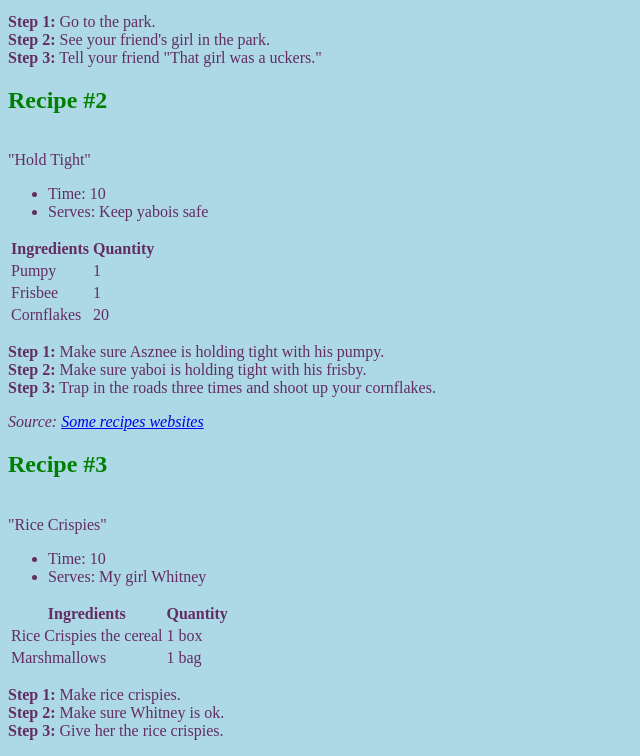
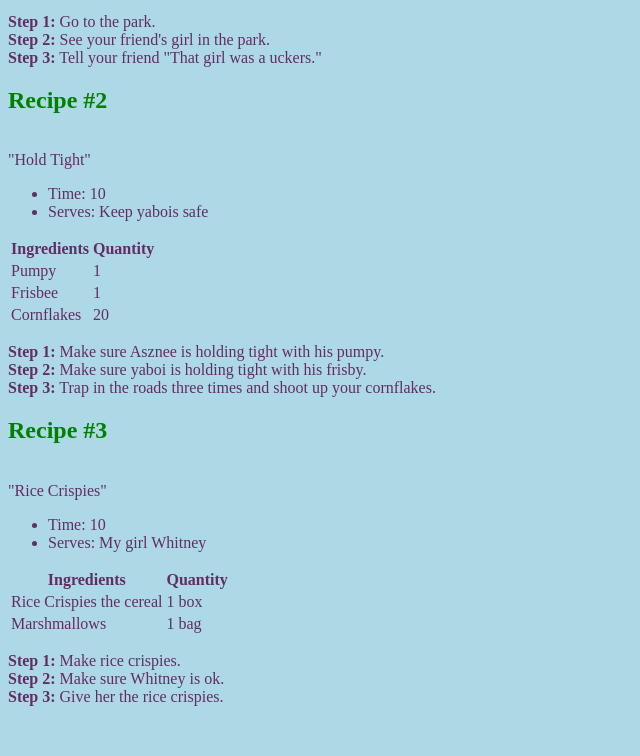
Before and after one commit to kazzmax/kazzmax.github.io, a plain HTML site: page cookbook.html in a window 1280 px wide. Shown: the part 610-1366 px from the top of the page, without its empty margins (0-640 px from the left). After the commit the page ends 1332 px from the top, so only its background shows below. Drawn offline with Linux system fonts and the light colour scheme.

Commit message:
Update cookbook.html

```diff
--- a/cookbook.html
+++ b/cookbook.html
@@ -91,8 +91,6 @@
 <p><strong>Step 1:</strong> Make sure Asznee is holding tight with his pumpy.<br> <strong>Step 2:</strong> Make sure yaboi is holding tight with his frisby.<br> <strong>Step 3:</strong> Trap in the roads three times and shoot up your cornflakes.
 </p>
 
-<p><em>Source: <a href="google.com">Some recipes websites</a></em></p>
-
 <h2 id="rice">Recipe #3</h2><br>"Rice Crispies"
 
 <ul>
```
